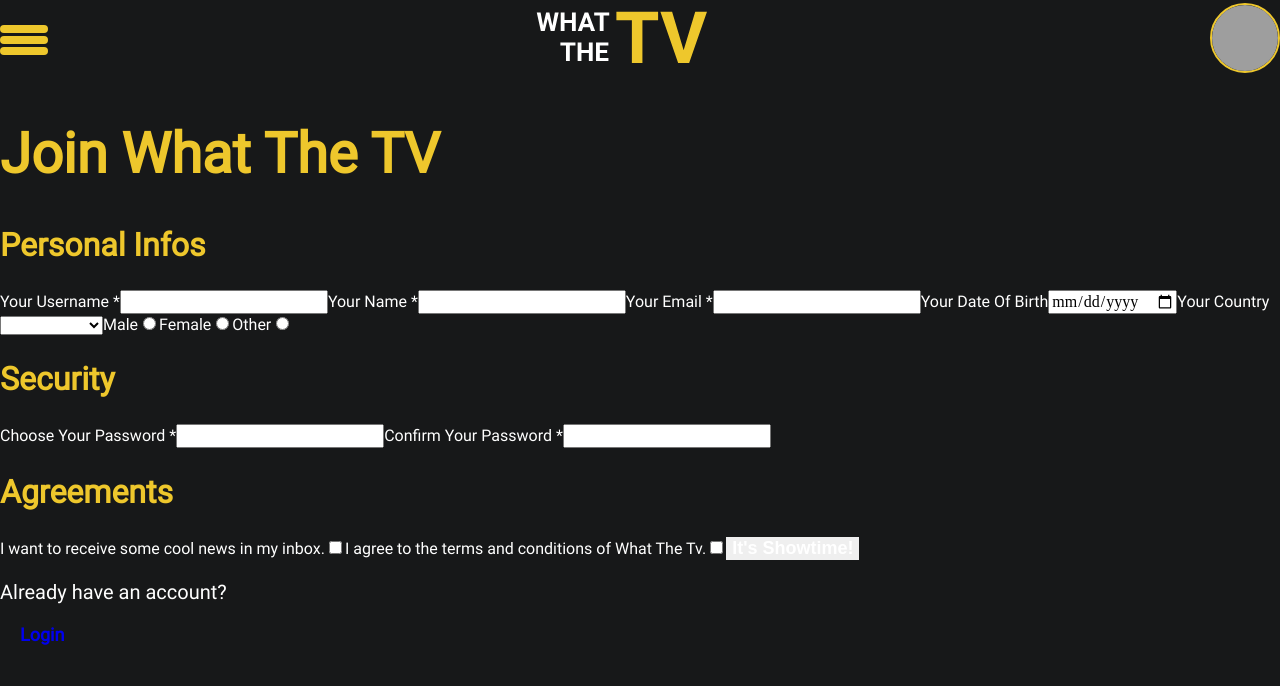
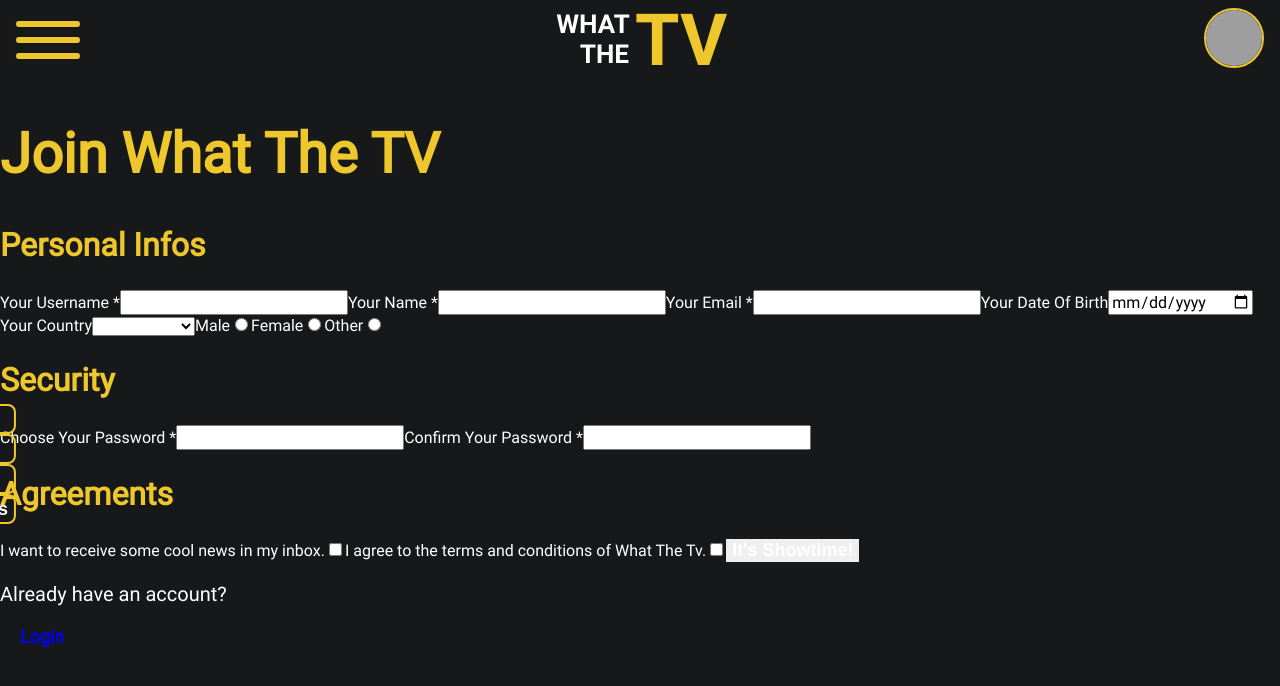
Before and after one commit to ArthurGuez/what-the-tv-client, a React (Create React App) app: page /register in a window 1280 px wide. Shown: the top 686 px of the page. Built offline with nearby package versions, Linux system fonts and the light colour scheme; grey boxes are pictures that could not be loaded.

Commit message:
updated PrivateRoute with ternary & nav 50% done" "

```diff
--- a/src/App.jsx
+++ b/src/App.jsx
@@ -38,8 +38,8 @@
 				if (res.status === 200) {
 					dispatch({
 						type: 'LOAD_USER',
-						payload: {},
-						token: 'toto',
+						payload: res.data.user,
+						token,
 					});
 				}
 			}
--- a/src/App.scss
+++ b/src/App.scss
@@ -87,7 +87,7 @@
 	}
 
 	input {
-		font-family: 'Montserrat';
+		font-family: 'Roboto';
 		font-size: 1rem;
 	}
 }
--- a/src/Components/Button/Button.scss
+++ b/src/Components/Button/Button.scss
@@ -5,7 +5,7 @@
 	border: 2px solid $secondary-color;
 	border-radius: 8px;
 	background-color: Transparent;
-	height: 100%;
+	height: 30px;
 
 	&:hover {
 		transform: scale(1.08);
--- /dev/null
+++ b/src/Components/Header/Burger/Burger.jsx
@@ -0,0 +1,22 @@
+import React from 'react';
+import { bool, func } from 'prop-types';
+
+import './Burger.scss';
+
+const Burger = ({open, setOpen}) => {
+
+    return (
+        <div className="burger" open={open} onClick={() => setOpen(!open)}>
+            <div className="burger__line"></div>
+            <div className="burger__line"></div>
+            <div className="burger__line"></div>
+        </div>
+    )
+}
+
+Burger.propTypes = {
+    open: bool.isRequired,
+    setOpen: func.isRequired,
+};
+
+export default Burger;
--- /dev/null
+++ b/src/Components/Header/Burger/Burger.scss
@@ -0,0 +1,27 @@
+@import '../../../../vars.scss';
+
+.burger {
+	display: flex;
+	flex-direction: column;
+	justify-content: space-around;
+	height: 3em;
+	background: transparent;
+	border: none;
+	cursor: pointer;
+	padding: 0;
+
+	&:focus {
+		outline: none;
+	}
+}
+
+.burger {
+	&__line {
+		width: 4em;
+		height: 0.35em;
+		background: $secondary-color;
+		border-radius: 10px;
+		transition: all 0.3s linear;
+		transform-origin: 1px;
+	}
+}
--- a/src/Components/Header/Header.jsx
+++ b/src/Components/Header/Header.jsx
@@ -1,31 +1,30 @@
-import React from 'react';
+import React, {useState} from 'react';
 
-import Button from '../Button/Button';
+import Burger from './Burger/Burger'
+import MainMenu from './MainMenu/MainMenu'
 
 import './Header.scss';
 
-import logo from '../../assets/images/logo.svg';
+import logo from '../../assets/images/logo.png';
 import avatar from '../../assets/images/avatar.jpg';
 
 const Header = () => {
+	const [openBurger, setOpenBurger] = useState(false);
+	const [openUser, setOpenUser] = useState(false);
+
 	return (
 		<header>
 			<nav className="nav">
-				<div className="nav__burger">
-					<div className="burger__line"></div>
-					<div className="burger__line"></div>
-					<div className="burger__line"></div>
+				<div className="nav__menu">
+					<Burger open={openBurger} setOpen={setOpenBurger}/>
+
+					<MainMenu open={openBurger} setOpen={setOpenBurger}/>
 				</div>
 
 				<div className="nav__logo">
 					<img src={logo} alt="Return to homepage"></img>
 				</div>
 
-
-				{/* <Button content="Discover" className="nav__bu"></Button>
-				<Button content="Play"></Button>
-				<Button content="Contribute"></Button>
-				<Button content="Leaderboards"></Button> */}
 				<div className="nav__user">
 					<img className="user__avatar" src={avatar} alt="Open profile menu"></img>
 				</div>
--- a/src/Components/Header/Header.scss
+++ b/src/Components/Header/Header.scss
@@ -6,33 +6,14 @@
 	align-items: center;
 	width: 100%;
 	height: 10vh;
-
-	&__burger {
-		display: flex;
-		flex-direction: column;
-		justify-content: space-around;
-		width: 2rem;
-		height: 2rem;
-	}
-}
-
-.burger {
-	&__line {
-		width: 3rem;
-		height: 0.5rem;
-		background: $secondary-color;
-		border-radius: 10px;
-		transition: all 0.3s linear;
-		position: relative;
-		transform-origin: 1px;
-	}
+	padding: 1em;
 }
 
 .user {
 	&__avatar {
 		cursor: pointer;
-		width: 70px;
-		height: 70px;
+		width: 60px;
+		height: 60px;
 		object-fit: cover;
 		border: 2px solid $secondary-color;
 		border-radius: 50%;
--- /dev/null
+++ b/src/Components/Header/MainMenu/MainMenu.jsx
@@ -0,0 +1,24 @@
+import React from 'react';
+import { bool } from 'prop-types';
+
+import Button from '../../Button/Button';
+
+import './MainMenu.scss';
+
+const MainMenu = ({open}) => {
+
+    return (
+        <div className={open ? "mainMenu mainMenu--open" : "mainMenu"} open={open}>
+            <Button content="Discover" />
+            <Button content="Play" />
+            <Button content="Contribute" />
+            <Button content="Leaderboards" />
+        </div>
+    )
+}
+
+MainMenu.propTypes = {
+    open: bool.isRequired,
+};
+
+export default MainMenu;
--- /dev/null
+++ b/src/Components/Header/MainMenu/MainMenu.scss
@@ -0,0 +1,12 @@
+.mainMenu {
+	display: flex;
+	flex-direction: column;
+	justify-content: center;
+	height: 100vh;
+	position: absolute;
+	transform: translateX(-100%);
+
+	&--open {
+		transform: translateX(0);
+	}
+}
--- /dev/null
+++ b/src/Components/Loader/Loader.jsx
@@ -0,0 +1,9 @@
+import React from 'react';
+
+const Loader = () => {
+    return (
+        <div>Loading...</div>
+    )
+}
+
+export default Loader;
--- a/src/PrivateRoute.jsx
+++ b/src/PrivateRoute.jsx
@@ -3,20 +3,17 @@
 
 import {AuthContext} from './Context/auth';
 
+import Loader from './Components/Loader/Loader'
+
 const PrivateRoute = ({ component: Component, ...rest }) => {
     const { state } = useContext(AuthContext);
-
-    if (state.isFetching) {
-        return (
-            <div>Loading...</div>
-        )
-    }
 
     return (
         <Route
             {...rest}
             render={(props) => {
-                return state.isAuthenticated ? <Component {...props} /> : <Redirect to="/login" />;
+                return (
+                    !state.isFetching ? (state.isAuthenticated ? <Component {...props} /> : <Redirect to="/login" />) : <Loader />);
             }}
         />
     );
```
Also changed, not shown: src/assets/images/logo.png (added).
